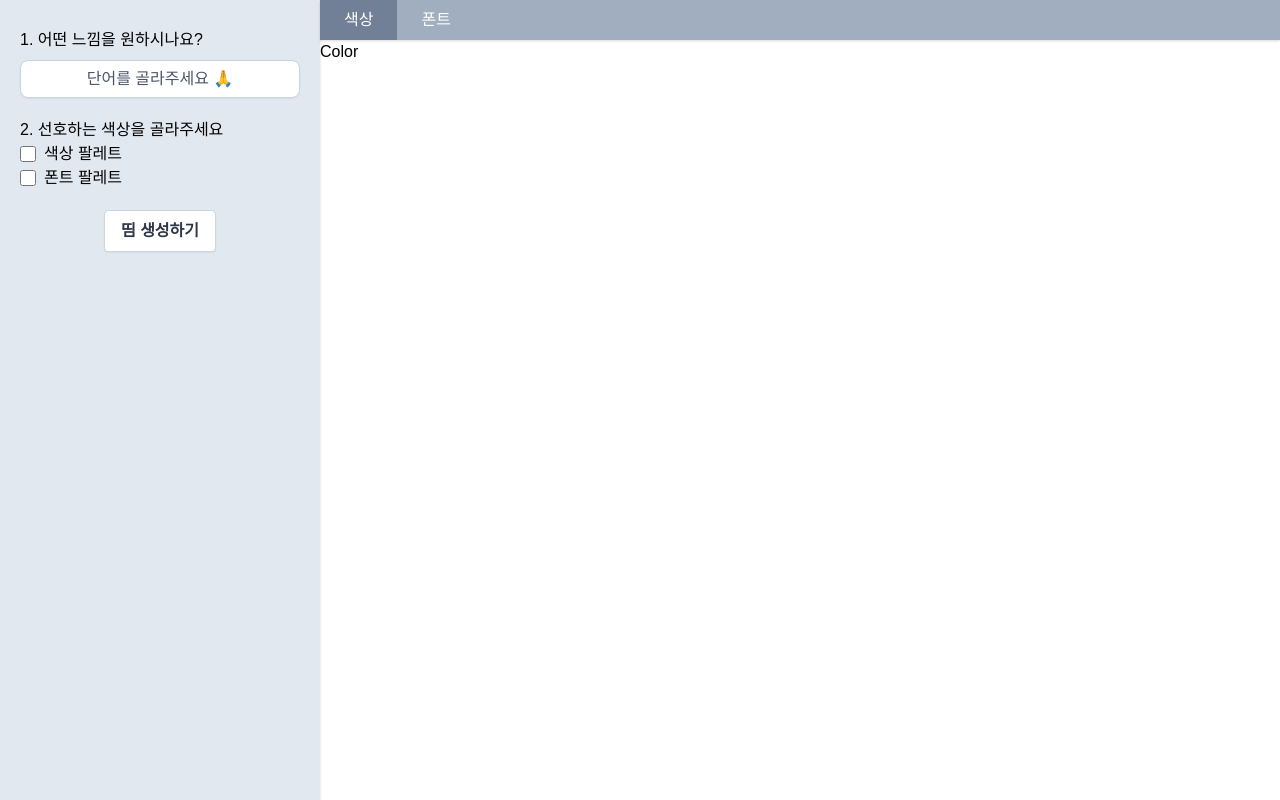
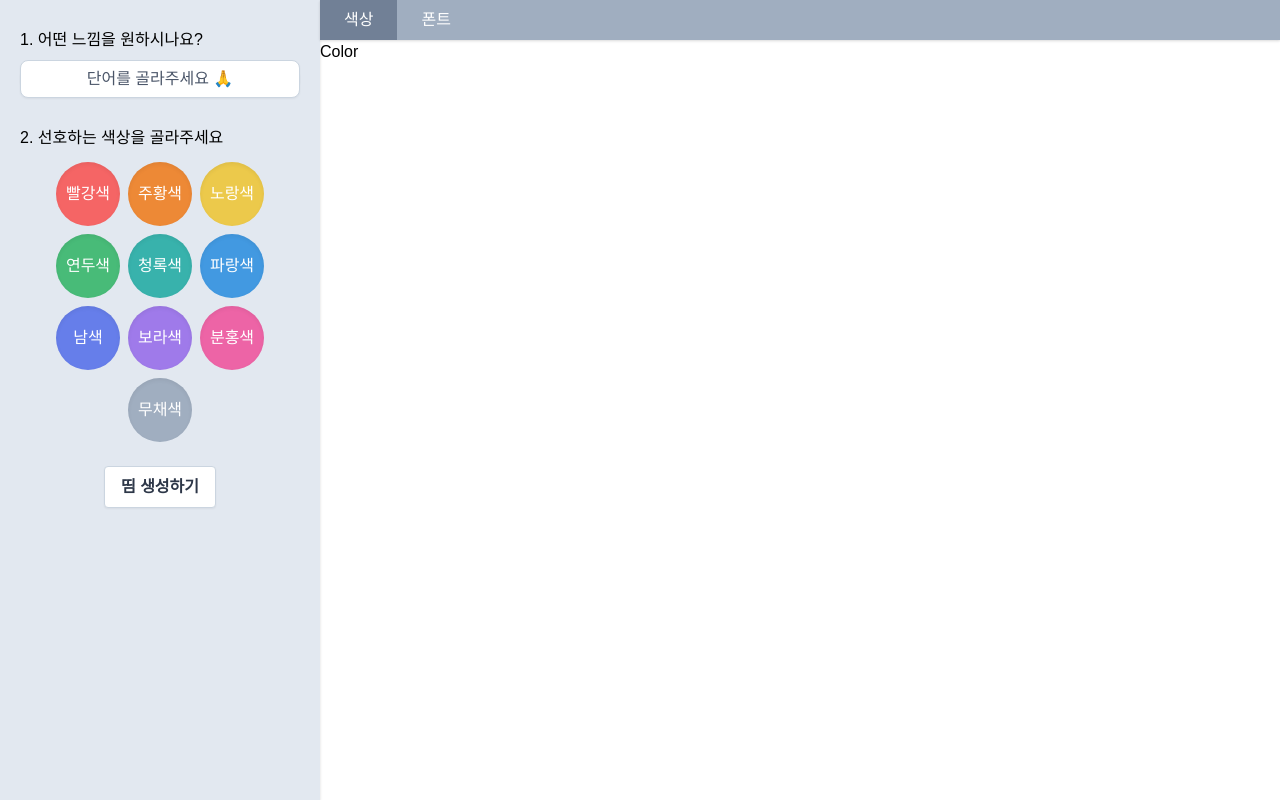
Before and after one commit to hanameee/thumbnail_generator, a React app: page / in a window 1280 px wide. Built offline with nearby package versions, Linux system fonts and the light colour scheme; a web font is replaced by a local one.

Commit message:
[Feat] Add ColorCircle Component

```diff
--- /dev/null
+++ b/src/components/ColorCircle/ColorCircle.tsx
@@ -0,0 +1,18 @@
+import React from "react";
+
+interface IColorCircleProps {
+    colorName: string;
+    color: string;
+}
+
+const ColorCircle: React.FC<IColorCircleProps> = ({ colorName, color }) => {
+    return (
+        <div
+            className={`h-16 w-16 m-1 rounded-full shadow-inner shadow-2xl bg-${color}-500 flex items-center justify-center hover:border-${color}-400 hover:bg-${color}-600 transform hover:scale-105 transition duration-200 ease-in-out cursor-pointer`}
+        >
+            <span className="m-1 text-white">{colorName}</span>
+        </div>
+    );
+};
+
+export default ColorCircle;
--- a/src/components/Sidebar/Sidebar.tsx
+++ b/src/components/Sidebar/Sidebar.tsx
@@ -1,10 +1,12 @@
 import React, { useState } from "react";
-import ColorChart from "../ColorChart/ColorChart";
 import Dropdown from "../Dropdown/Dropdown";
 import colorData from "@/data/colorData";
+import ColorCircle from "../ColorCircle/ColorCircle";
+import { colorType } from "@/type/scheme";
 
 export default function Sidebar() {
     const [selectedWord, setSelectedWord] = useState("");
+    const data = colorData.colorNameOptions;
     return (
         <div className="p-5">
             <h2 className="my-2">1. 어떤 느낌을 원하시나요?</h2>
@@ -13,19 +15,15 @@ export default function Sidebar() {
                 setSelectedData={setSelectedWord}
                 menus={Object.keys(colorData.chartWordPosition)}
             />
-            <h2 className="pt-5">2. 선호하는 색상을 골라주세요</h2>
-            <div className="flex flex-col">
-                <label className="inline-flex items-center">
-                    <input
-                        type="checkbox"
-                        className="form-checkbox checked:bg-green-500 h-4 w-4"
+            <h2 className="pt-5 my-2">2. 선호하는 색상을 골라주세요</h2>
+            <div className="flex flex-wrap justify-center">
+                {Object.keys(data).map((colorName: colorType) => (
+                    <ColorCircle
+                        key={colorName}
+                        colorName={colorName}
+                        color={data[colorName]}
                     />
-                    <span className="ml-2">색상 팔레트</span>
-                </label>
-                <label className="inline-flex items-center">
-                    <input type="checkbox" className="form-checkbox h-4 w-4" />
-                    <span className="ml-2">폰트 팔레트</span>
-                </label>
+                ))}
             </div>
             <div className="pt-5 flex justify-center">
                 <button className="bg-white hover:bg-gray-100 focus:outline-none text-gray-800 font-semibold py-2 px-4 border border-gray-400 rounded shadow-sm">
--- a/src/data/colorData.ts
+++ b/src/data/colorData.ts
@@ -13,6 +13,18 @@ const colorData = {
         맑은: { x: 4.9, y: 9 },
         온화한: { x: 7.9, y: 8.4 },
     },
+    colorNameOptions: {
+        빨강색: "red",
+        주황색: "orange",
+        노랑색: "yellow",
+        연두색: "green",
+        청록색: "teal",
+        파랑색: "blue",
+        남색: "indigo",
+        보라색: "purple",
+        분홍색: "pink",
+        무채색: "gray",
+    },
 };
 
 export default colorData;
--- a/src/type/scheme.ts
+++ b/src/type/scheme.ts
@@ -30,3 +30,15 @@ interface IPalette {
         dark: string;
     };
 }
+
+export type colorType =
+    | "빨강색"
+    | "주황색"
+    | "노랑색"
+    | "연두색"
+    | "청록색"
+    | "파랑색"
+    | "남색"
+    | "보라색"
+    | "분홍색"
+    | "무채색";
```
